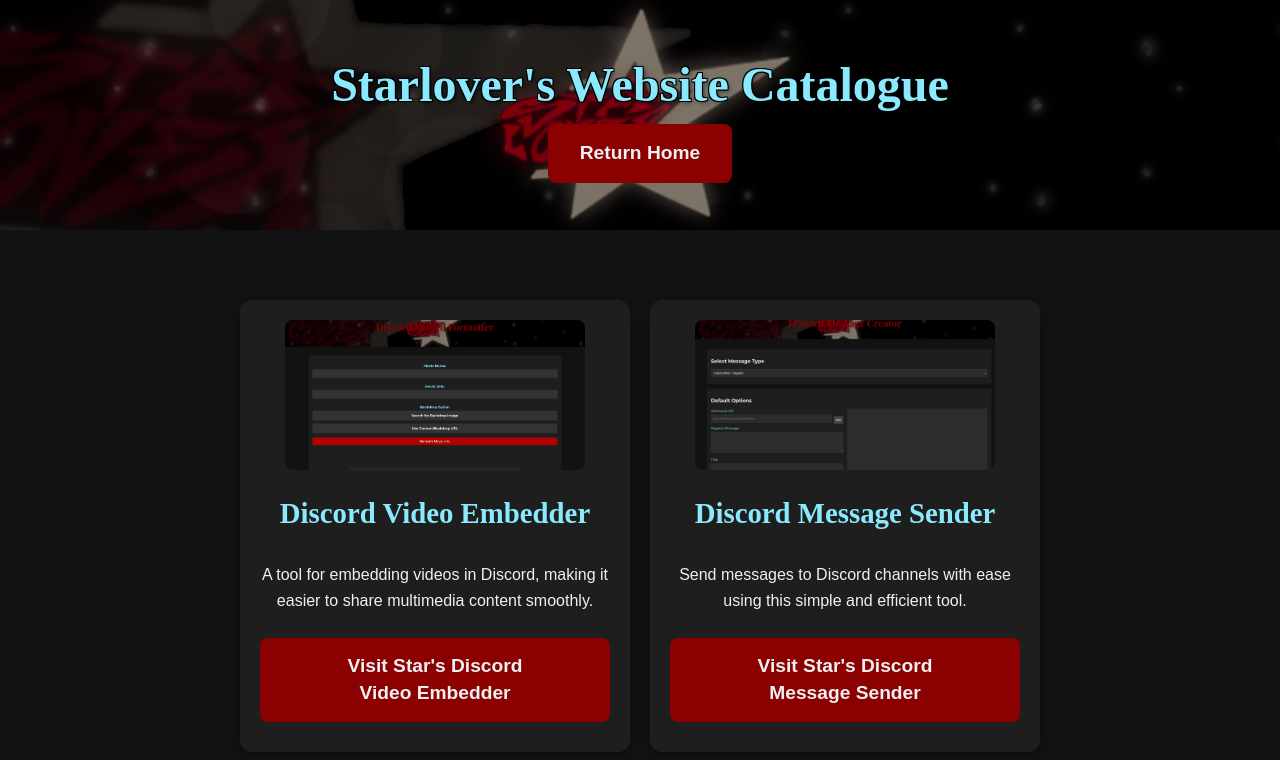
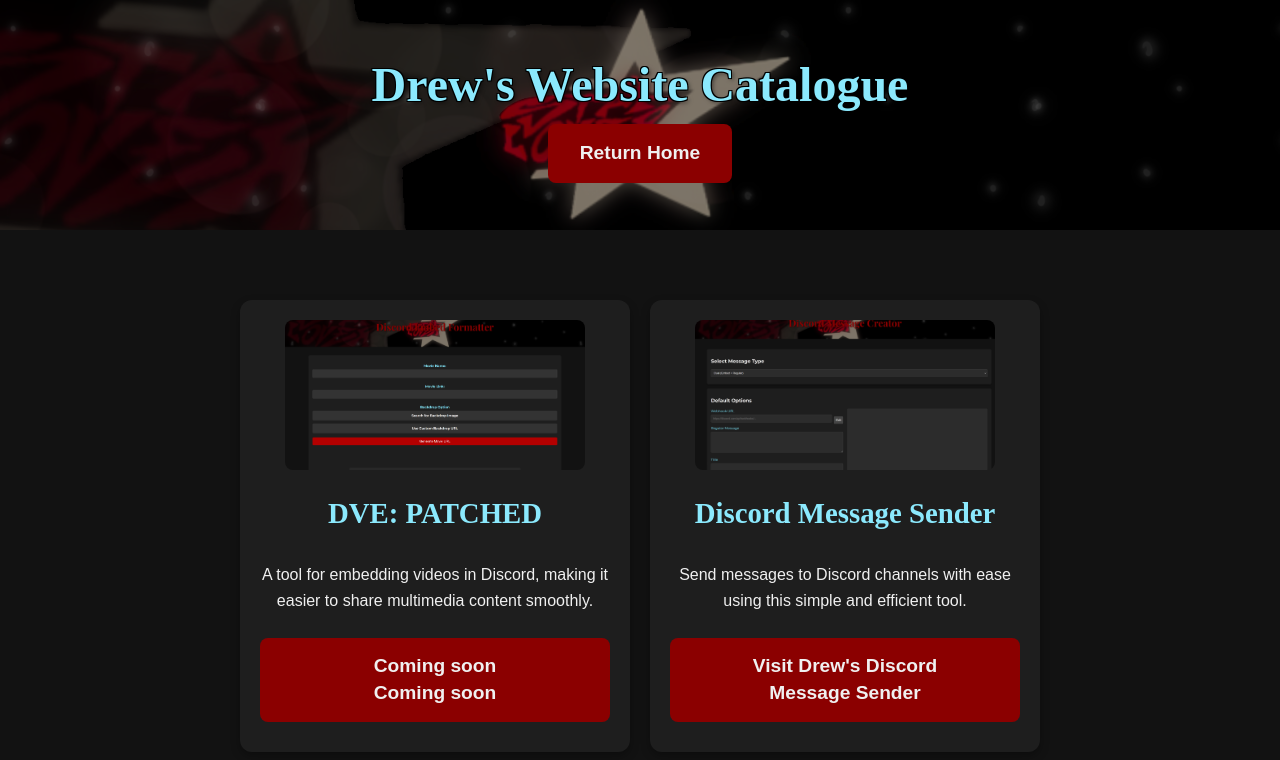
Before and after one commit to drew-codes-things/onlydrew.xyz, a plain HTML site: page catalogue/catalogue.html in a window 1280 px wide. Drawn offline with Linux system fonts and the light colour scheme; a web font is replaced by a local one.

Commit message:
rebrand + restruct

```diff
--- a/catalogue/catalogue.html
+++ b/catalogue/catalogue.html
@@ -3,7 +3,7 @@
 <head>
     <meta charset="UTF-8">
     <meta name="viewport" content="width=device-width, initial-scale=1.0">
-    <title>Starlover's Website Catalogue</title>
+    <title>Drew's Website Catalogue</title>
     <link rel="icon" href="Assets/icon.png" type="image/png">
     <link href="https://fonts.googleapis.com/css2?family=Bona+Nova+SC&display=swap" rel="stylesheet">
     <link rel="stylesheet" href="style.css">
@@ -11,7 +11,7 @@
 <body>
     <div class="banner">
         <div class="container">
-            <h1>Starlover's Website Catalogue</h1>
+            <h1>Drew's Website Catalogue</h1>
             <a href="https://starlover.online/" class="home-button">Return Home</a>
         </div>
     </div>
@@ -22,12 +22,12 @@
                 <img src="Assets/image1.png" class="catalog-preview" alt="Preview of Discord Video Embedder">
                 <div class="catalog-info">
                     <div class="catalog-text">
-                        <h2>Discord Video Embedder</h2>
+                        <h2>DVE: PATCHED</h2>
                         <p>A tool for embedding videos in Discord, making it easier to share multimedia content smoothly.</p>
                     </div>
                     <div class="button-container">
-                        <a href="https://embedformat.starlover.online/" class="catalog-link" target="_blank">
-                            Visit Star's Discord<br>Video Embedder
+                        <a href="" class="catalog-link" target="_blank">
+                            Coming soon<br>Coming soon
                         </a>
                     </div>
                 </div>
@@ -42,7 +42,7 @@
                     </div>
                     <div class="button-container">
                         <a href="https://messagesender.starlover.online/" class="catalog-link" target="_blank">
-                            Visit Star's Discord<br>Message Sender
+                            Visit Drew's Discord<br>Message Sender
                         </a>
                     </div>
                 </div>
```
